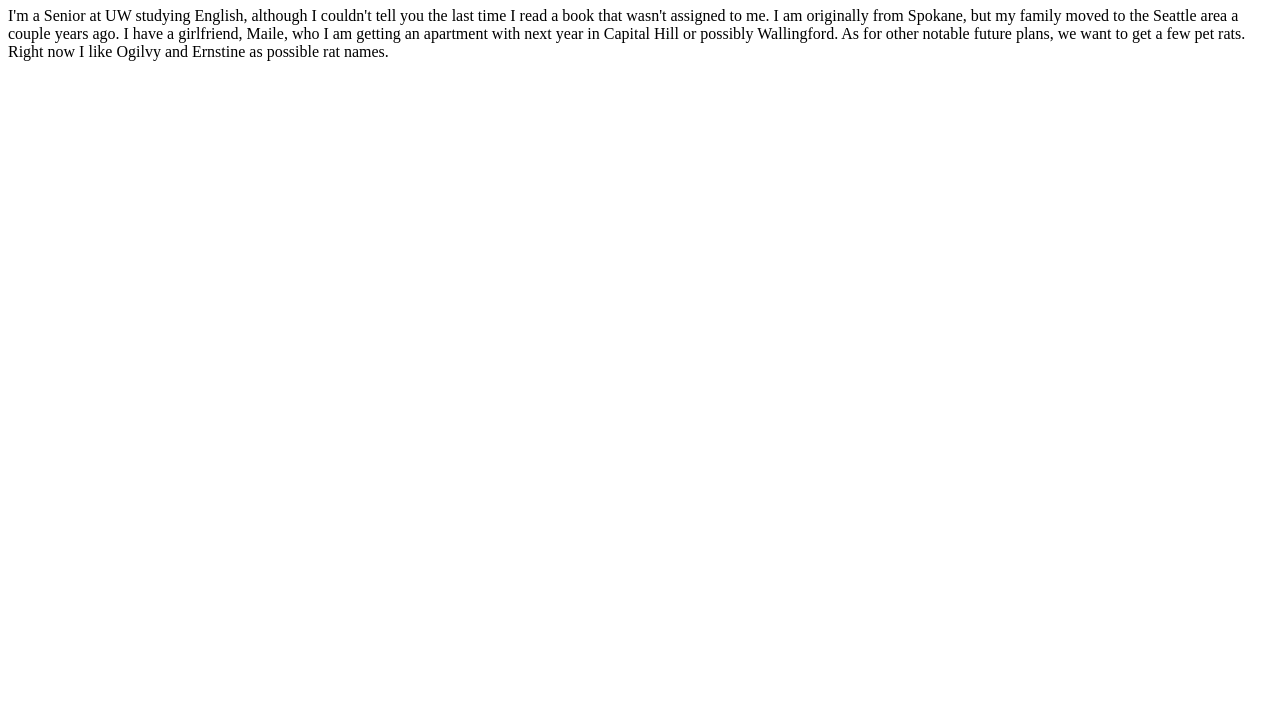
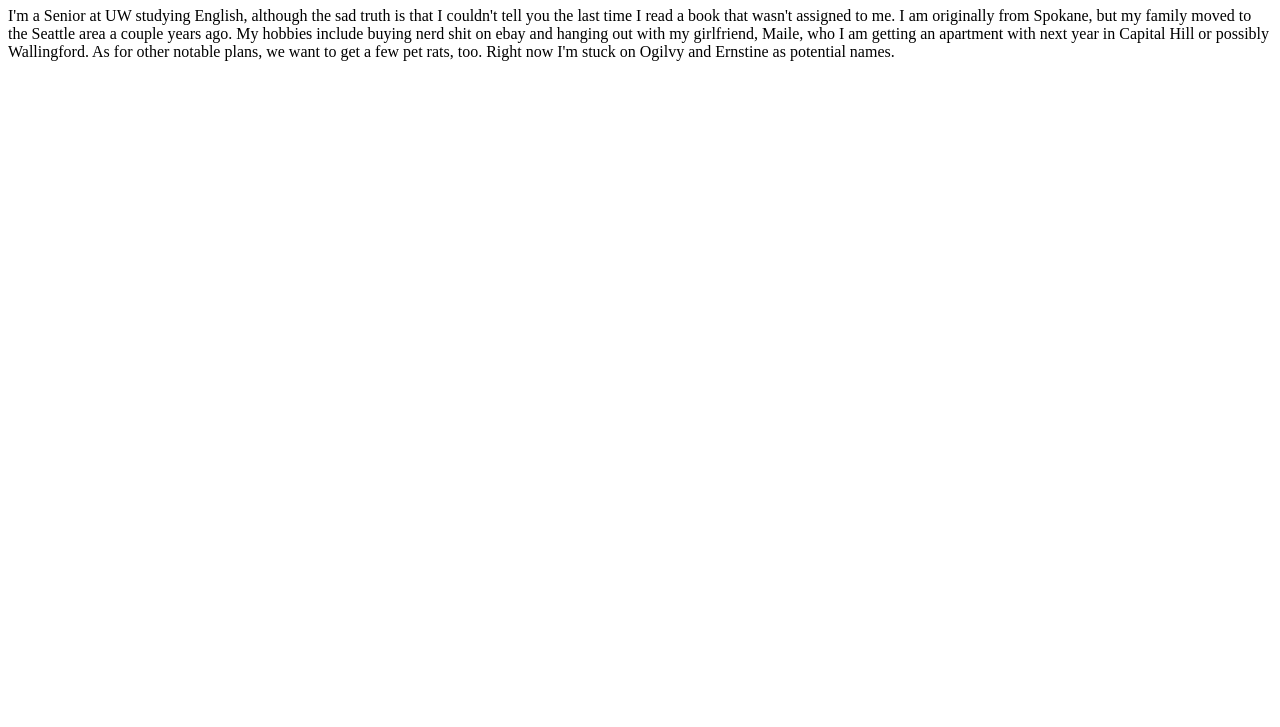
Before and after one commit to lanejgo/HTML-1, a plain HTML site: page index.html in a window 1280 px wide. Shown: the part 73-800 px from the top of the page. Drawn offline with Linux system fonts and the light colour scheme.

Commit message:
Update index.html

```diff
--- a/index.html
+++ b/index.html
@@ -7,9 +7,9 @@
 
   <body>
     <h1>Hello, English 388</h1>
-    <p>I'm a Senior at UW studying English, although I couldn't tell you the last time I read a book that wasn't assigned to me.
-      I am originally from Spokane, but my family moved to the Seattle area a couple years ago. I have a girlfriend, Maile, who I am
-      getting an apartment with next year in Capital Hill or possibly Wallingford. As for other notable future plans, we want to get
-      a few pet rats. Right now I like Ogilvy and Ernstine as possible rat names. </p>
+    <p>I'm a Senior at UW studying English, although the sad truth is that I couldn't tell you the last time I read a book that wasn't assigned to me.
+      I am originally from Spokane, but my family moved to the Seattle area a couple years ago. My hobbies include buying nerd shit on ebay and hanging
+      out with my girlfriend, Maile, who I am getting an apartment with next year in Capital Hill or possibly Wallingford. As for other notable plans,
+      we want to get a few pet rats, too. Right now I'm stuck on Ogilvy and Ernstine as potential names. </p>
   </body>
 </html>
```
